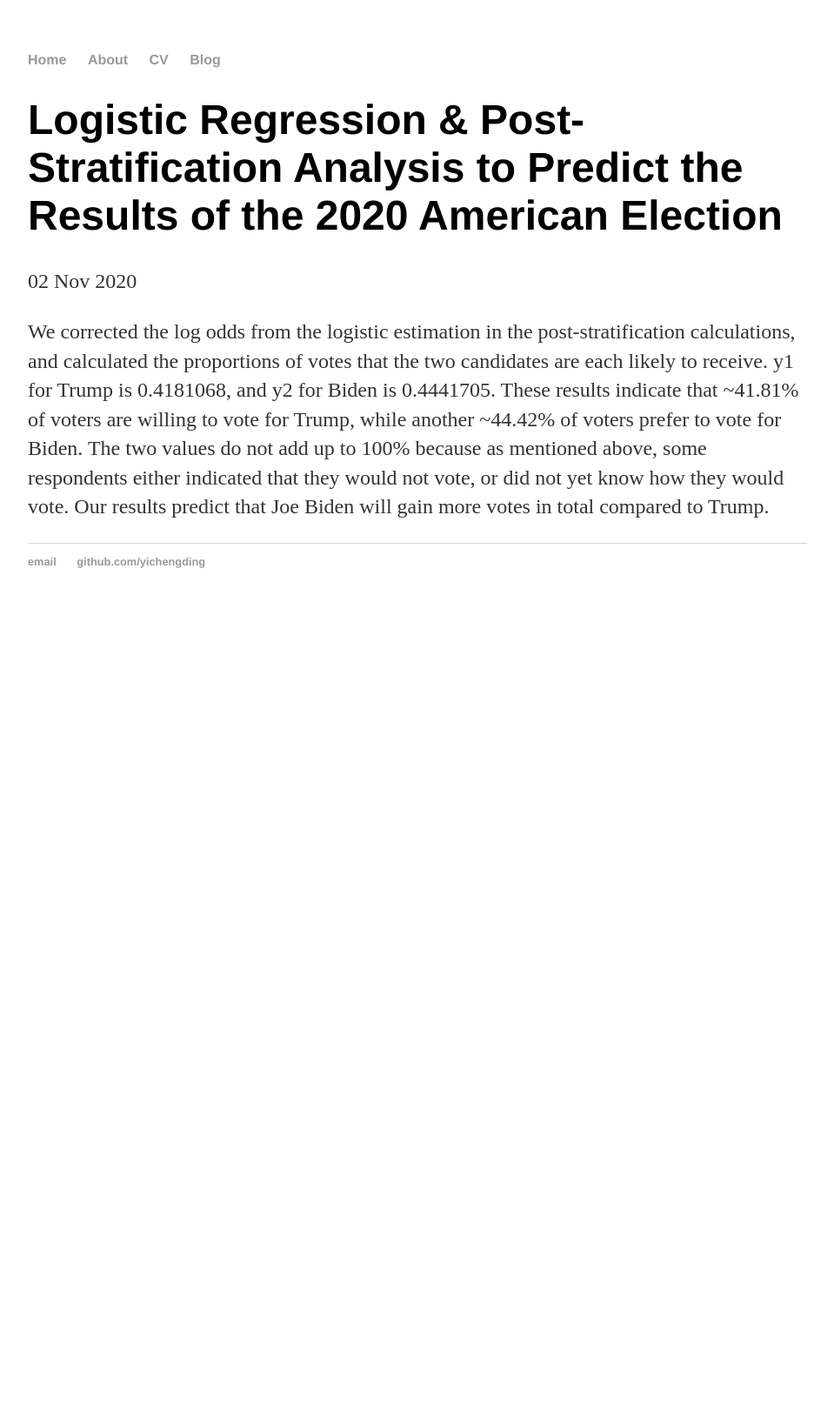
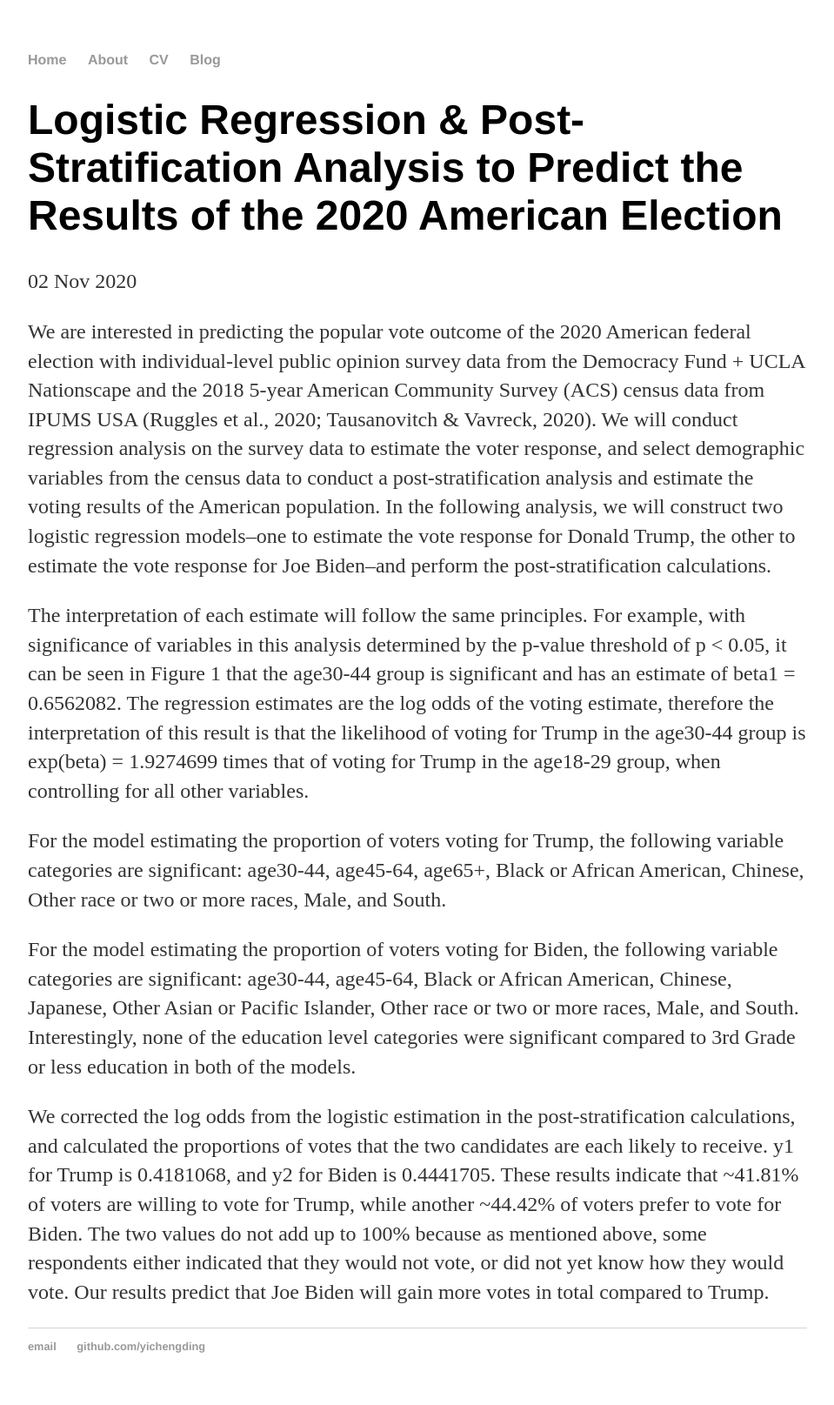
Before and after one commit to YichengDing0106/YichengDing0106.github.io, a Jekyll site: the page built from _posts/2020-11-02-Predict-the-Results-of-the-2020-American-Election.md, in a window 1280 px wide. Shown: the whole page at 87% size, without its empty margins (160-1119 px from the left). Built offline with Jekyll 4.4.1, drawn with Linux system fonts in a browser that asks for light colours; before the commit the page ends 900 px from its top, so only the background shows below that.

Commit message:
Update 2020-11-02-Predict-the-Results-of-the-2020-American-Election.md

```diff
--- a/_posts/2020-11-02-Predict-the-Results-of-the-2020-American-Election.md
+++ b/_posts/2020-11-02-Predict-the-Results-of-the-2020-American-Election.md
@@ -3,6 +3,32 @@ layout: post
 title: "Logistic Regression & Post-Stratification Analysis to Predict the Results of the 2020 American Election"
 date: 2020-11-02
 ---
+
+We are interested in predicting the popular vote outcome of the 2020 American federal election with
+individual-level public opinion survey data from the Democracy Fund + UCLA Nationscape and the 2018
+5-year American Community Survey (ACS) census data from IPUMS USA (Ruggles et al., 2020; Tausanovitch
+& Vavreck, 2020). We will conduct regression analysis on the survey data to estimate the voter response, and
+select demographic variables from the census data to conduct a post-stratification analysis and estimate the
+voting results of the American population. In the following analysis, we will construct two logistic regression
+models–one to estimate the vote response for Donald Trump, the other to estimate the vote response for Joe
+Biden–and perform the post-stratification calculations.
+
+The interpretation of each estimate will follow the same principles. For example, with significance of variables
+in this analysis determined by the p-value threshold of p < 0.05, it can be seen in Figure 1 that the age30-44
+group is significant and has an estimate of beta1 = 0.6562082. The regression estimates are the log odds of the
+voting estimate, therefore the interpretation of this result is that the likelihood of voting for Trump in the
+age30-44 group is exp(beta) = 1.9274699 times that of voting for Trump in the age18-29 group, when controlling
+for all other variables.
+
+For the model estimating the proportion of voters voting for Trump, the following variable categories are
+significant: age30-44, age45-64, age65+, Black or African American, Chinese, Other race or two or more
+races, Male, and South.
+
+For the model estimating the proportion of voters voting for Biden, the following variable categories are
+significant: age30-44, age45-64, Black or African American, Chinese, Japanese, Other Asian or Pacific Islander,
+Other race or two or more races, Male, and South.
+Interestingly, none of the education level categories were significant compared to 3rd Grade or less education
+in both of the models.
 
 We corrected the log odds from the logistic estimation in the post-stratification calculations, and calculated
 the proportions of votes that the two candidates are each likely to receive. y1 for Trump is 0.4181068, and y2
```
